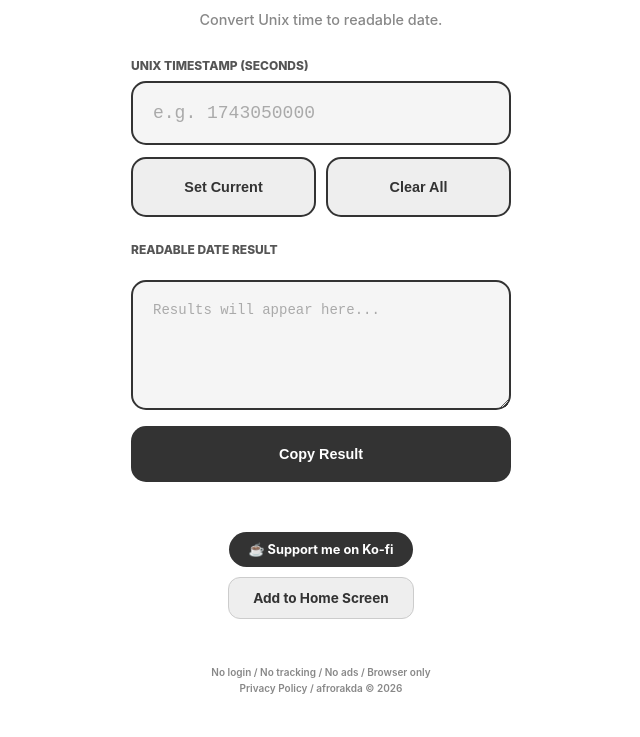
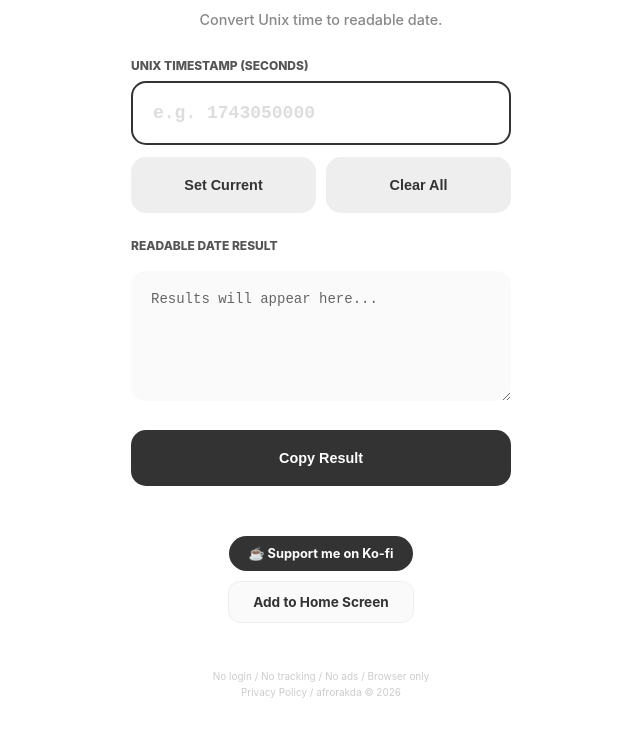
Before and after one commit to afrorakda/unix-timestamp-converter, a plain HTML site: page index.html in a window 1280 px wide. Shown: the part 127-864 px from the top of the page, without its empty margins (319-959 px from the left). Drawn offline with Linux system fonts and the light colour scheme.

Commit message:
Update index.html

```diff
--- a/index.html
+++ b/index.html
@@ -10,7 +10,7 @@
             --bg: #fff;
             --main: #333;
             --accent: #eee;
-            --input-bg: #f5f5f5; /* 以前より少し濃く */
+            --input-bg: #fff; /* 入力欄は白に */
             --radius: 15px;
         }
         * { box-sizing: border-box; -webkit-tap-highlight-color: transparent; }
@@ -33,33 +33,37 @@
 
         .label-group { display: flex; justify-content: space-between; font-size: 0.75rem; font-weight: 800; color: #555; margin-bottom: 8px; text-transform: uppercase; }
 
-        /* 入力窓と結果窓の強化 */
-        input, textarea {
+        /* 【修正】入力窓：白背景＋ハッキリした枠線 */
+        input {
             width: 100%;
             padding: 20px;
-            border: 2px solid var(--main); /* 2pxの太い枠線を追加 */
+            border: 2px solid var(--main); /* 枠線は維持 */
             border-radius: var(--radius);
-            background: var(--input-bg);
+            background: #fff !important; /* 背景を白に強制 */
             font-family: monospace;
             font-size: 18px;
             font-weight: 700;
             outline: none;
             margin-bottom: 12px;
-            /* iPhone視認性プロトコル */
             color: var(--main) !important;
             opacity: 1 !important;
             -webkit-appearance: none;
             -webkit-text-fill-color: var(--main);
         }
+        /* プレースホルダーを薄く */
+        input::placeholder { color: #ddd !important; -webkit-text-fill-color: #ddd !important; }
 
-        /* プレースホルダー（透かし）も認識可能な範囲で薄く */
-        input::placeholder, textarea::placeholder {
-            color: #aaa !important;
-            -webkit-text-fill-color: #aaa !important;
-            font-weight: 400;
+        /* 結果窓：薄いグレー背景（入力不可であることを示す） */
+        textarea {
+            width: 100%; height: 130px; padding: 20px;
+            border: none; /* 枠線を消す */
+            border-radius: var(--radius);
+            background: #fafafa;
+            font-family: monospace; font-size: 14px; font-weight: 500;
+            outline: none; margin-bottom: 25px; margin-top: 10px;
+            color: #666 !important;
+            -webkit-text-fill-color: #666;
         }
-
-        textarea { height: 130px; font-size: 14px; margin-top: 15px; }
 
         .btn-group { display: grid; grid-template-columns: 1fr 1fr; gap: 10px; margin-bottom: 25px; }
         .btn {
@@ -69,9 +73,13 @@
             font-size: 0.9rem;
             font-weight: 800;
             cursor: pointer;
+            transition: opacity 0.1s;
         }
+        .btn:active { opacity: 0.8; }
+
         .btn-main { background: var(--main); color: #fff; }
-        .btn-sub { background: var(--accent); border: 2px solid var(--main); color: var(--main); }
+        /* 【修正】サブボタン：枠線を消し、薄いグレーの面にする */
+        .btn-sub { background: var(--accent); color: var(--main); }
 
         footer { margin-top: 50px; }
         .kofi-btn {
@@ -87,8 +95,8 @@
         }
         .add-home-btn {
             display: inline-block;
-            background: var(--accent);
-            border: 1px solid #ccc;
+            background: #fafafa;
+            border: 1px solid #eee;
             color: var(--main);
             padding: 12px 24px;
             border-radius: 12px;
@@ -116,7 +124,6 @@
             max-width: 320px;
             text-align: left;
             position: relative;
-            border: 2px solid var(--main);
         }
         .modal-close { position: absolute; top: 20px; right: 20px; font-size: 1.5rem; color: #333; cursor: pointer; }
 
@@ -131,10 +138,9 @@
             font-weight: 800;
             display: none;
             z-index: 2000;
-            box-shadow: 0 4px 12px rgba(0,0,0,0.2);
         }
 
-        .legal { font-size: 10px; color: #888; line-height: 1.6; margin-top: 20px; font-weight: 600; }
+        .legal { font-size: 10px; color: #ccc; line-height: 1.6; margin-top: 20px; }
     </style>
 </head>
 <body>
```
